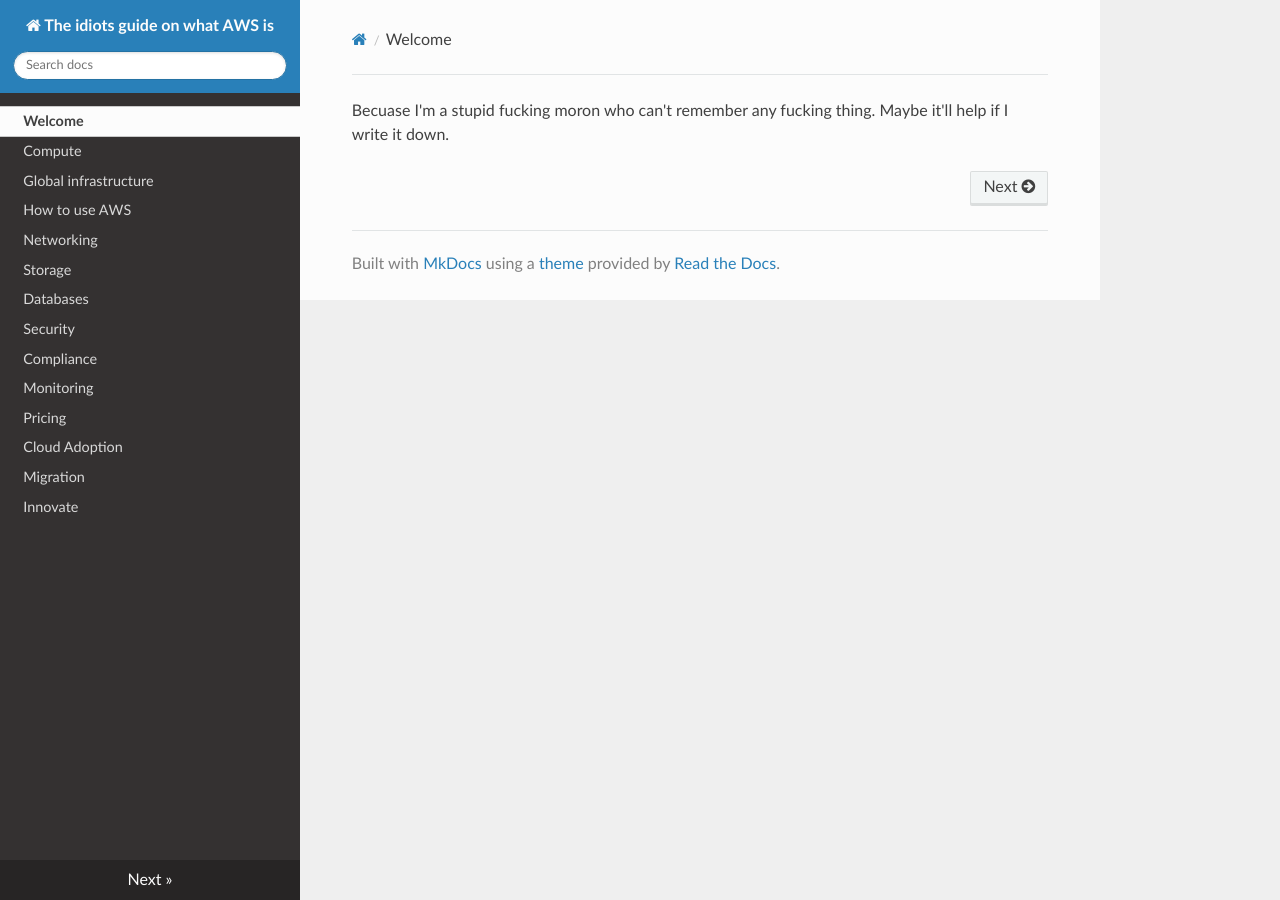
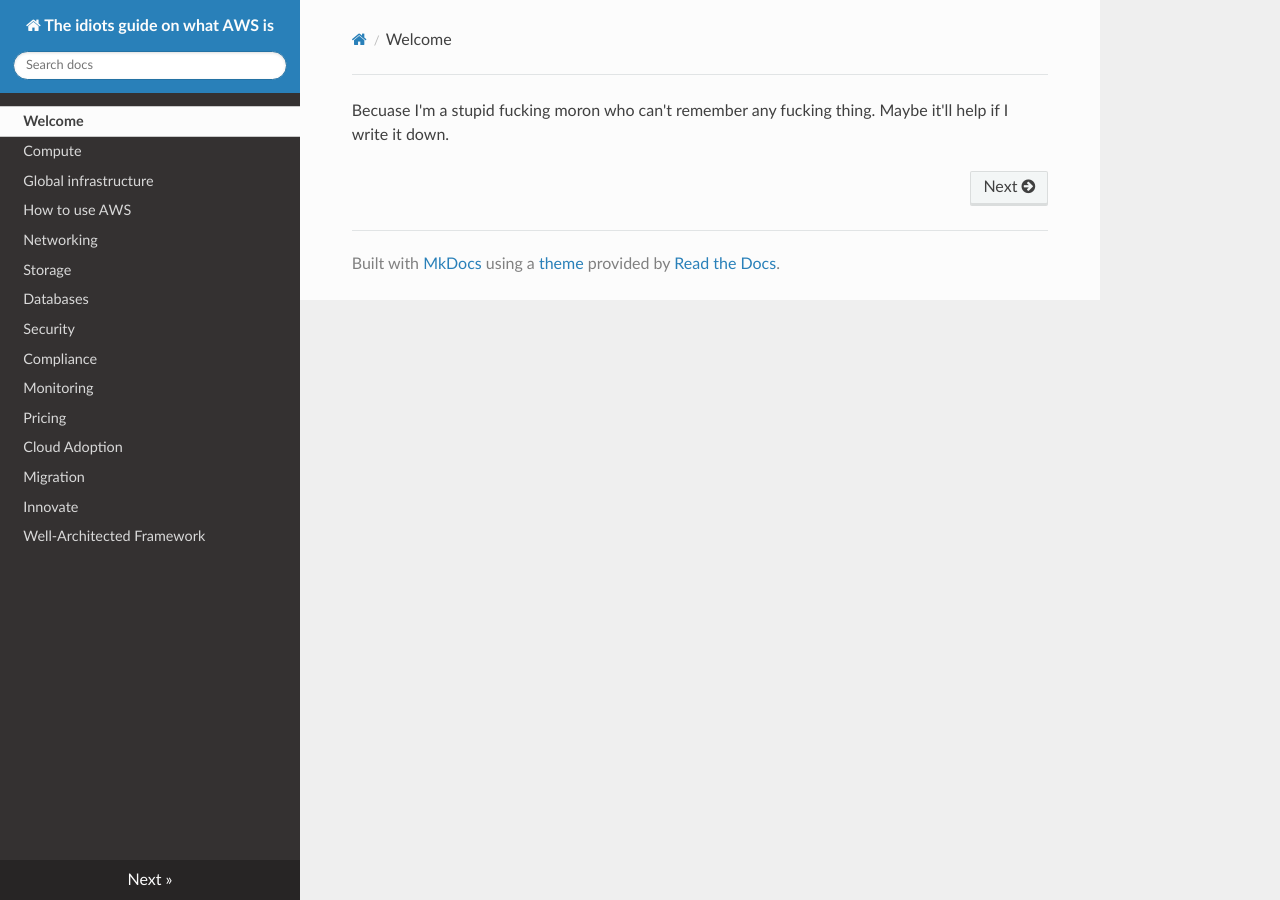
Before and after one commit to KanChiMoe/aws-docs, an MkDocs documentation site: the page built from docs/index.md, in a window 1280 px wide. Built offline with MkDocs 1.6.1, drawn with Linux system fonts in a browser that asks for light colours; nearby versions of some CDN libraries.

Commit message:
enable Well-Architected Framework

```diff
--- a/mkdocs.yml
+++ b/mkdocs.yml
@@ -19,4 +19,4 @@ nav:
 - Cloud Adoption: caf.md
 - Migration: migration.md
 - Innovate: innovate.md
-#- Well-Architected Framework: framework.md
+- Well-Architected Framework: framework.md
```
